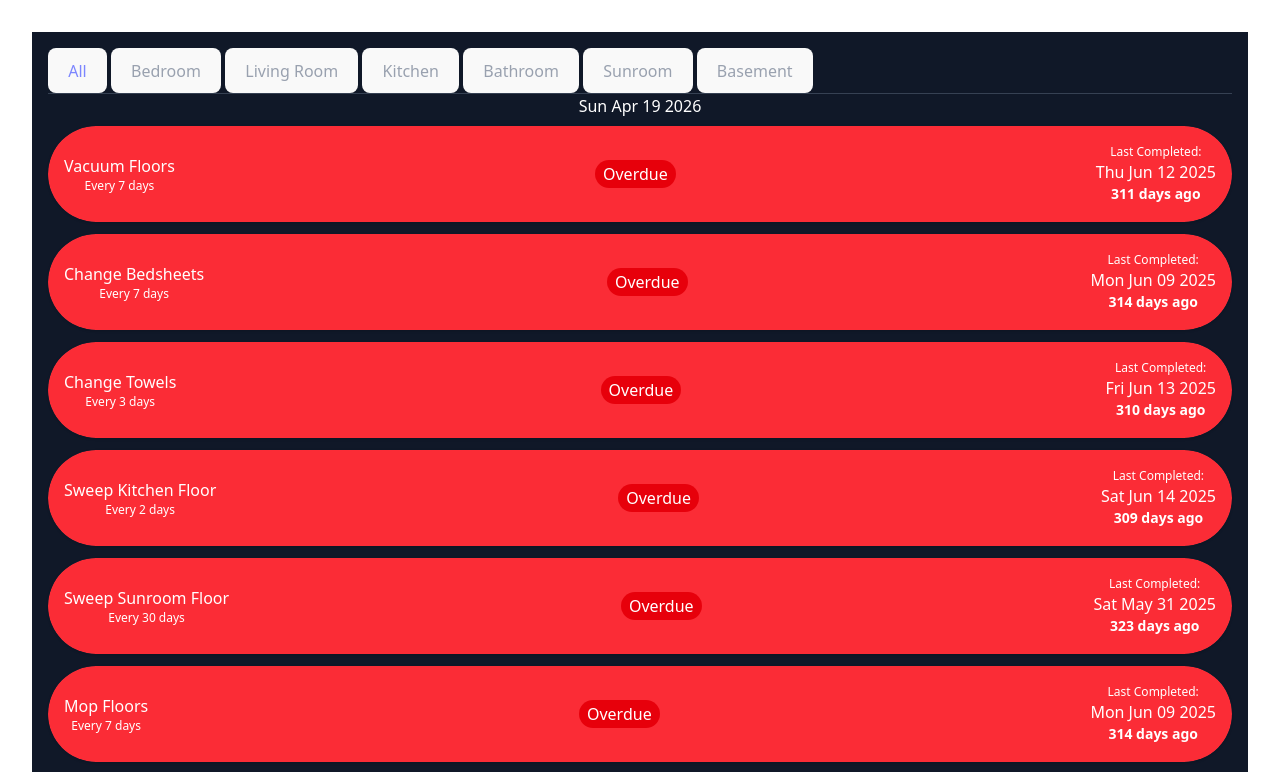
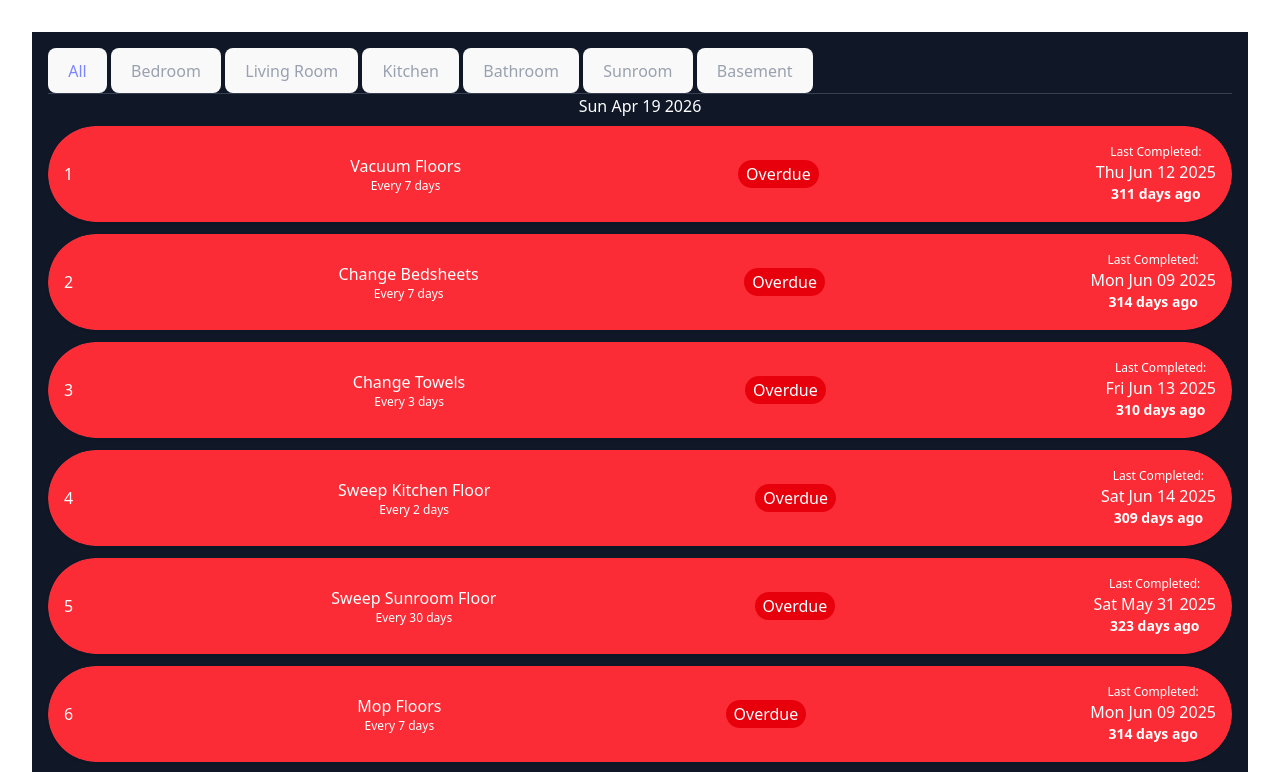
Before and after one commit to 4IRL/chores4irl, a React (Vite) app in the folder frontend/: page / in a window 1280 px wide. Shown: the top 772 px of the page. Built offline with nearby package versions, Linux system fonts and the light colour scheme.

Commit message:
Fixed it! Now categories changes immediately. Back to sorting algos

```diff
--- a/frontend/src/App.tsx
+++ b/frontend/src/App.tsx
@@ -1,20 +1,23 @@
-import { useEffect, useState } from 'react';
-import { addDays, differenceInDays } from 'date-fns';
+import React, { JSX, useEffect, useState } from 'react';
+import { addDays, differenceInDays, startOfDay } from 'date-fns';
 
+import NavBar from './components/NavBar';
 import ChoreList from './components/ChoreList';
 import AddChoreButton from './components/AddChoreButton';
-import NavBar from './components/NavBar';
 
 import { choreData } from './assets/database';
 
 import type { Chore } from '@customTypes/SharedTypes';
-import { data } from 'autoprefixer';
+import { get } from 'http';
 
 
-function App() {
+const App: React.FC = () => {
 
   const database = choreData as Chore[];
   const today: Date = new Date();
+  const simTimeSecPerDay: number = 30; // Simulation time in seconds per day
+  // TODO: reorder after some delay...if reorder per click, screen will be commonly red, making user feel bad that there are perpetually more chores to do. Leaving the green screen makes them feel like they are making progress. But at certain intervals, it would be nice to reorder the chores so that user can see the next chore that needs to be done.
+  // const refreshOrderTimer: number = 1; // How often to refresh the order of chores in seconds
 
   // Extract unique categories from data
   const uniqueCategories = Array.from(
@@ -26,10 +29,11 @@ function App() {
   // Sample data, TODO: pull from Express
   // const [chores, setChores] = useState<Chore[]>([]);
   const [chores, setChores] = useState(database);
+  const [selectedCategory, setSelectedCategory] = useState<string>('all')
+  const [displayedChores, setDisplayedChores] = useState<(Chore[])>(chores);
   // Simulation of days passing
   const [day, setDay] = useState(today);
   // State for selected category, default to first unique category
-  const [selectedCategory, setSelectedCategory] = useState<string>('all')
 
   // Simulate time passage (only for demo purposes)
   useEffect(() => {
@@ -37,67 +41,59 @@ function App() {
       const nextDate = addDays(day, 1);
       setDay(nextDate);
 
-      setChores(sortChores(chores));
-    }, 30000);
+      setChores(orderChores(chores));
+    }, simTimeSecPerDay * 1000); // Convert seconds to milliseconds
 
-    return () => clearTimeout(timer);
+    return () => {
+      clearTimeout(timer);
+    }
   }, [chores]);
 
-  function getChorePriority(chore: Chore, maxDuration: number, maxDaysSince: number, alpha: number): number {
+  useEffect(() => {
+  }, [chores]);
+
+  function getChorePriority(chore: Chore, maxDuration: number, maxDaysSince: number): number {
     // Normalize both fields to the same scale (e.g., 0 to 1)
     const normalizedDuration: number = chore.duration / maxDuration;
-    const normalizedDaysSince: number = differenceInDays(day, chore.dateLastCompleted) / maxDaysSince;
+    const normalizedDaysSince: number = differenceInDays(startOfDay(day), startOfDay(chore.dateLastCompleted)) / maxDaysSince;
+    const urgencyScore: number = chore.urgency === 'high' ? 0 : chore.urgency === 'medium' ? 0.5 : 1;
 
     // Lower score = higher priority
     // alpha is the weight for duration, (1-alpha) for daysSince
-    return alpha * normalizedDuration - (1 - alpha) * normalizedDaysSince;
+    return 0.6 * normalizedDuration - 0.1 * normalizedDaysSince + 0.3 * urgencyScore;
   }
 
-  function sortChores(chores: Chore[], alpha = 0.7): Chore[] {
+  function orderChores(chores: Chore[]): Chore[] {
     const choreDurations: number[] = chores.map(chore => chore.duration);
     const maxDuration: number = Math.max(...choreDurations);
 
-    const choreDaysSince: number[] = chores.map(chore => differenceInDays(day, chore.dateLastCompleted));
+    const choreDaysSince: number[] = chores.map(chore => differenceInDays(startOfDay(day), startOfDay(chore.dateLastCompleted)));
     const maxDaysSince: number = Math.max(...choreDaysSince);
 
+    // Debugging priority score
+    console.log("Day:", day.toDateString());
+    chores.map(chore => console.log(`${chore.name}: `, getChorePriority(chore, maxDuration, maxDaysSince)));
 
     return chores.slice().sort((a, b) => {
-      const aScore = getChorePriority(a, maxDuration, maxDaysSince, alpha);
-      const bScore = getChorePriority(b, maxDuration, maxDaysSince, alpha);
+      const aScore = getChorePriority(a, maxDuration, maxDaysSince);
+      const bScore = getChorePriority(b, maxDuration, maxDaysSince);
       return aScore - bScore;
     });
   }
 
-  // Sorts chores by lastAssigned date value in Meal Object. TODO: update `...chores` with database input
-  const sortedTasks = [...chores].sort((a, b) => {
-    return new Date(a.duration).getDate() / (1 + new Date(b.dateLastCompleted).getDate());
-  });
-
-  // Filter chores by chore.category
-  const filteredTasks = database.filter(chore => chore.category.includes(selectedCategory) || selectedCategory === 'all');
-  const handleFilterChange = (category: string) => {
-    console.log(`Filtering by category: ${category}`);
-    setSelectedCategory(category);
-    setChores(filteredTasks);
-    console.log({chores});
-  }
-
-  // Reset chore timer
-  // const resetTask = () => {
-  //   setChores(
-  //     sortChores(
-  //       chores.map(chore => (
-  //         chore.id === id ? { ...chore, dateLastCompleted: day, progress: 0 } : chore
-  //       ))
-  //     )
-  //   );
-  // };
+  // Update displayedChores when chores or selectedCategory changes
+  useEffect(() => {
+    const filteredTasks: Chore[] = selectedCategory === 'all'
+      ? chores
+      : chores.filter(chore => chore.category.includes(selectedCategory));
+    setDisplayedChores(filteredTasks);
+  }, [chores, selectedCategory]);
 
   return (
     <div className="App">
       <div className="mx-auto p-4 bg-gray-900 min-h-screen">
 
-        <NavBar categories={uniqueCategories} selectedCategory={selectedCategory} onClick={handleFilterChange} />
+        <NavBar categories={uniqueCategories} selectedCategory={selectedCategory} onClick={setSelectedCategory} />
 
         {/* Hidden simulation status for debugging */}
         <div className="text-s text-white mb-2">
@@ -106,9 +102,8 @@ function App() {
 
         {/* Task list */}
         <ChoreList
-          chores={chores}
-          today={day}
-        // onClick={resetTask}
+          chores={displayedChores}
+          day={day}
         />
 
         {/* Add Task button */}
--- /dev/null
+++ b/frontend/src/assets/constants.ts
@@ -0,0 +1,19 @@
+export const days: string[] = ['Monday', 'Tuesday', 'Wednesday', 'Thursday', 'Friday', 'Saturday', 'Sunday'];
+export const mealTypes: string[] = ['Breakfast', 'Lunch', 'Dinner'];
+export const massUnits = ['g', 'lbm', 'ozm'] as const;
+export const volumeUnits = ['cm^3', 'mL', 'gal', 'cup', 'fl oz', 'tbsp', 'tsp', 'ea'] as const;
+
+export const statusColors: Object[] = [
+    {
+        benchmark: 0.65,
+        color: 'bg-green-500',
+    },
+    {
+        benchmark: 0.85,
+        color: 'bg-yellow-500',
+    },
+    {
+        benchmark: 1,
+        color: 'bg-red-500 ',
+    }
+];
--- a/frontend/src/components/ChoreList.tsx
+++ b/frontend/src/components/ChoreList.tsx
@@ -4,18 +4,18 @@ import ChoreTimerBar from './ChoreTimerBar';
 
 type ChoreListProps = {
   chores: Chore[];
-  today: Date;
+  day: Date;
   // onClick: (id: number) => void;
 };
 
-const ChoreList = ({ chores, today }: ChoreListProps) => {
+const ChoreList = ({ chores, day }: ChoreListProps) => {
   return (
     <div className="space-y-3">
       {chores.map(chore => (
         <div key={chore.id}>
           <ChoreTimerBar
             chore={chore}
-            today={today}
+            day={day}
             // onClick={onClick}
           />
         </div>
--- a/frontend/src/components/ChoreTimerBar.tsx
+++ b/frontend/src/components/ChoreTimerBar.tsx
@@ -1,37 +1,42 @@
 import { useMemo, useState } from 'react';
-import { differenceInDays } from 'date-fns';
+import { differenceInDays, startOfDay } from 'date-fns';
 
 import type { Chore } from '@customTypes/SharedTypes';
+import { statusColors } from '../assets/constants';
+
+type StatusColor = { benchmark: number; color: string };
 
 type ChoreTimerBarProps = {
   chore: Chore;
-  today: Date;
+  day: Date;
   // onClick: (id: number) => void;
 };
 
-const ChoreTimerBar = ({ chore, today }: ChoreTimerBarProps) => {
+const ChoreTimerBar = ({ chore, day }: ChoreTimerBarProps) => {
   // Simulation of days passing
   const [dateLastCompleted, setDateLastCompleted] = useState(chore.dateLastCompleted);
 
   const daysSince = useMemo(() => {
-    return differenceInDays(today, dateLastCompleted);
-  }, [today, dateLastCompleted]);
+    return differenceInDays(startOfDay(day), startOfDay(dateLastCompleted));
+  }, [day, dateLastCompleted]);
 
-  const progress = Math.min(daysSince / chore.frequency, 1) * 100;
-
-  // Get progress bar color based on percentage (always 50% transparent)
-  const getProgressColor = (percentage: number) => {
-    if (percentage < 50) return 'bg-green-500 bg-opacity-50';
-    if (percentage < 85) return 'bg-yellow-500 bg-opacity-50';
-    return 'bg-red-500 bg-opacity-50';
+  const status = daysSince / chore.frequency;
+  const barWidth = Math.min(status, 1) * 100;
+  const getStatusColor = (percentage: number) => {
+    // Find the first status color that matches or exceeds the percentage
+    return (statusColors as StatusColor[]).find(
+      (status) => status.benchmark >= percentage
+    )?.color
+      // Otherwise, return the last color in the array
+      || (statusColors as StatusColor[])[statusColors.length - 1].color;
   };
 
-  const progressBarColor: string = getProgressColor(progress);
+  const statusBarColor: string = getStatusColor(status) + ' bg-opacity-50';
 
   // Reset chore timer
   // This may need to bubble back up. I want the chores to resort after clicks
   const resetTask = () => {
-    setDateLastCompleted(today)
+    setDateLastCompleted(day)
   };
 
   return (
@@ -40,12 +45,15 @@ const ChoreTimerBar = ({ chore, today }: ChoreTimerBarProps) => {
       onClick={() => resetTask()}
     >
       <div
-        className={`absolute left-0 top-0 h-full ${progressBarColor} rounded-full transition-all duration-300 ease-in-out`}
-        style={{ width: `${progress}%` }}
+        className={`absolute left-0 top-0 h-full ${statusBarColor} rounded-full transition-all duration-300 ease-in-out`}
+        style={{ width: status === 0 ? "100%" : `${barWidth}%` }}
       ></div>
 
       <div className="absolute inset-0 px-4 flex items-center justify-between">
 
+        <div className="font-medium text-white">
+          {chore.id}
+        </div>
         <div className="font-medium text-white">
           {chore.name}
           <div className="text-xs text-white text-opacity-80">
@@ -53,7 +61,7 @@ const ChoreTimerBar = ({ chore, today }: ChoreTimerBarProps) => {
           </div>
         </div>
 
-        {progress >= 100 &&
+        {status > 1 &&
           <div className="text-white bg-red-600 px-2 py-0.5 font-medium rounded-full">
             Overdue
           </div>
--- a/frontend/src/components/NavBar.tsx
+++ b/frontend/src/components/NavBar.tsx
@@ -1,3 +1,5 @@
+import type { Chore } from '@customTypes/SharedTypes';
+
 type NavBarProps = {
     categories: string[];
     selectedCategory: string;
--- a/frontend/tsconfig.json
+++ b/frontend/tsconfig.json
@@ -7,9 +7,9 @@
         "module": "ESNext",
         "moduleResolution": "Bundler",
         "paths": {
-            "@customTypes/*": [
-                "../types/*"
-            ]
+            "@assets/*": ["./assets/*"],
+            "@customTypes/*": ["../types/*"],
+            "@src/*": ["./*"],
         },
         "target": "ES2020",
     },
--- a/frontend/vite.config.ts
+++ b/frontend/vite.config.ts
@@ -11,7 +11,9 @@ export default defineConfig({
   ],
   resolve: {
     alias: {
-      '@customTypes': path.resolve(__dirname, '../types')
+      '@assets': path.resolve(__dirname, './assets'),
+      '@customTypes': path.resolve(__dirname, '../types'),
+      '@src': path.resolve(__dirname, './')
     },
   },
   server: {
--- a/tsconfig.json
+++ b/tsconfig.json
@@ -16,6 +16,9 @@
     "noEmit": true,
     "outDir": "./",
     "paths": {
+      "@assets/*": [
+        "assets/*"
+      ],
       "@customTypes/*": [
         "types/*"
       ]
```
Also changed, not shown: frontend/src/assets/database.ts (+1 -8 lines), frontend/src/components/AddChoreForm.tsx (+1 -9 lines), 1 other file (tests, documents, lock files or other folders).
